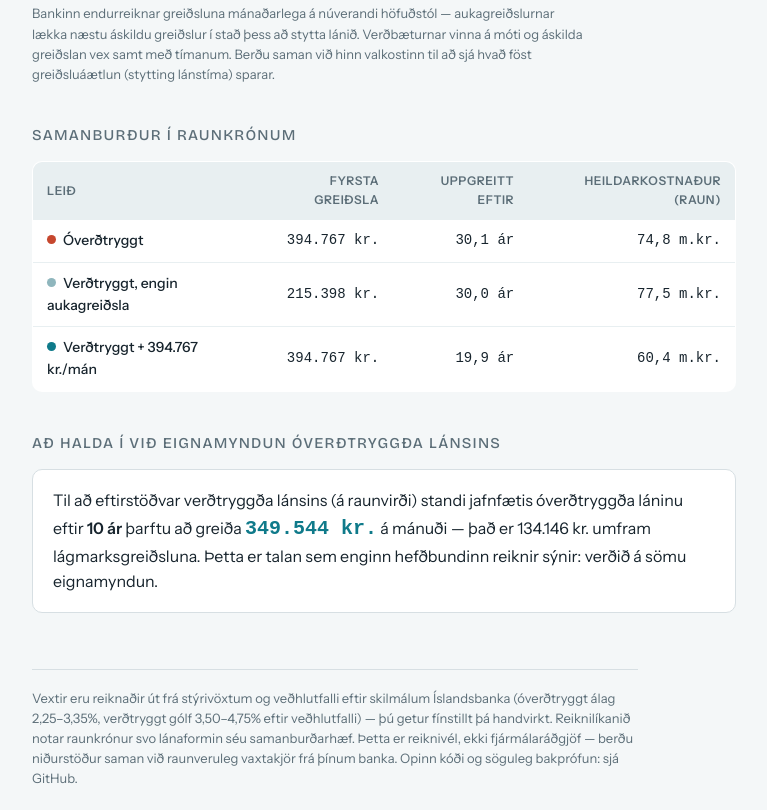
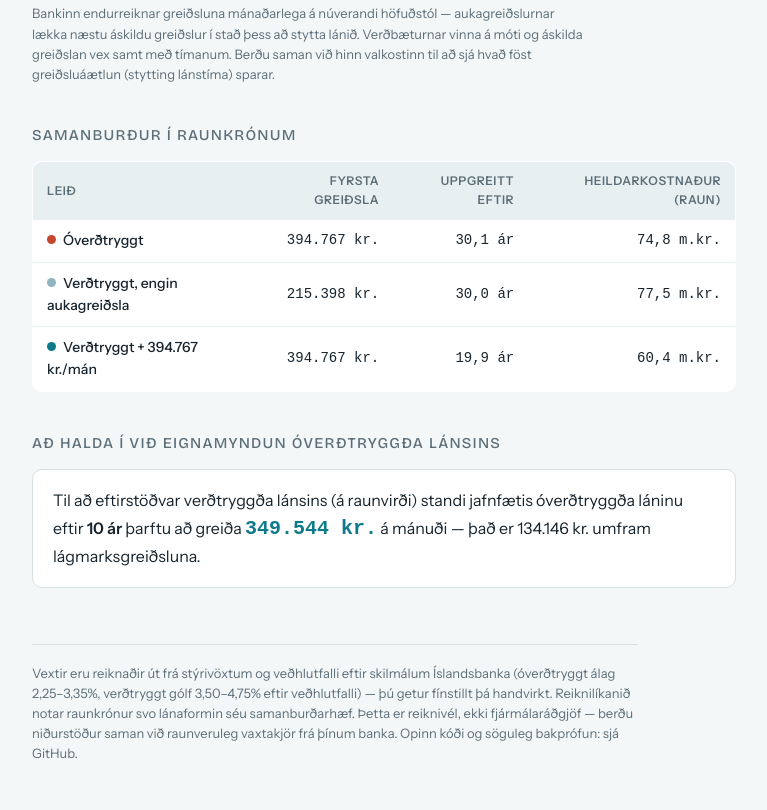
Before and after one commit to arnarjokull00-ui/lanareiknir, a plain HTML site: page index.html in a window 1280 px wide. Shown: the part 1442-2252 px from the top of the page, without its empty margins (434-1201 px from the left). Drawn offline with nearby package versions, Linux system fonts and the light colour scheme; a web font is replaced by a local one.

```diff
--- a/index.html
+++ b/index.html
@@ -98,7 +98,7 @@ footer{margin-top:56px;padding-top:18px;border-top:1px solid var(--line);font-si
     </select>
     <label for="omode">Áhrif aukaafborgunar</label>
     <select id="omode">
-      <option value="recalc">Greiðsla endurreiknuð mánaðarlega (venja banka)</option>
+      <option value="recalc">Greiðsla endurreiknuð mánaðarlega</option>
       <option value="shorten">Styttir lánstíma (föst greiðsluáætlun)</option>
     </select>
     <label for="infl">Verðbólga að meðaltali: <span class="rangeval" id="inflv">5,0%</span></label>
@@ -302,8 +302,7 @@ function drawMatch(P,rr,Y,infl,ptype,non,vtP,rc){
   },req,req*5);
   $("match").innerHTML=`Til að eftirstöðvar verðtryggða lánsins (á raunvirði) standi jafnfætis
     óverðtryggða láninu eftir <b>10 ár</b> þarftu að greiða <strong>${kr(total)}</strong> á mánuði —
-    það er ${kr(total-req)} umfram lágmarksgreiðsluna. Þetta er talan sem enginn hefðbundinn
-    reiknir sýnir: verðið á sömu eignamyndun.`;
+    það er ${kr(total-req)} umfram lágmarksgreiðsluna.`;
 }
 render();
 window.addEventListener("resize",render);
```
